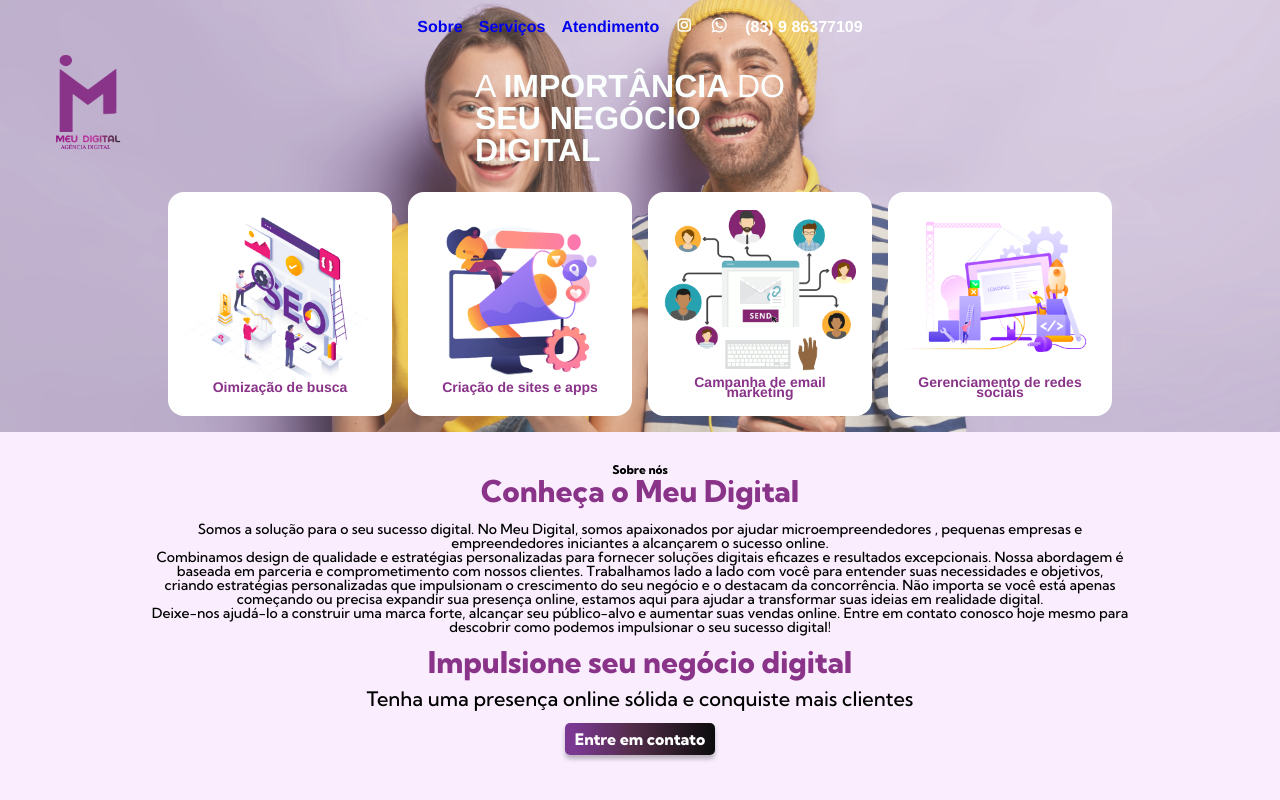
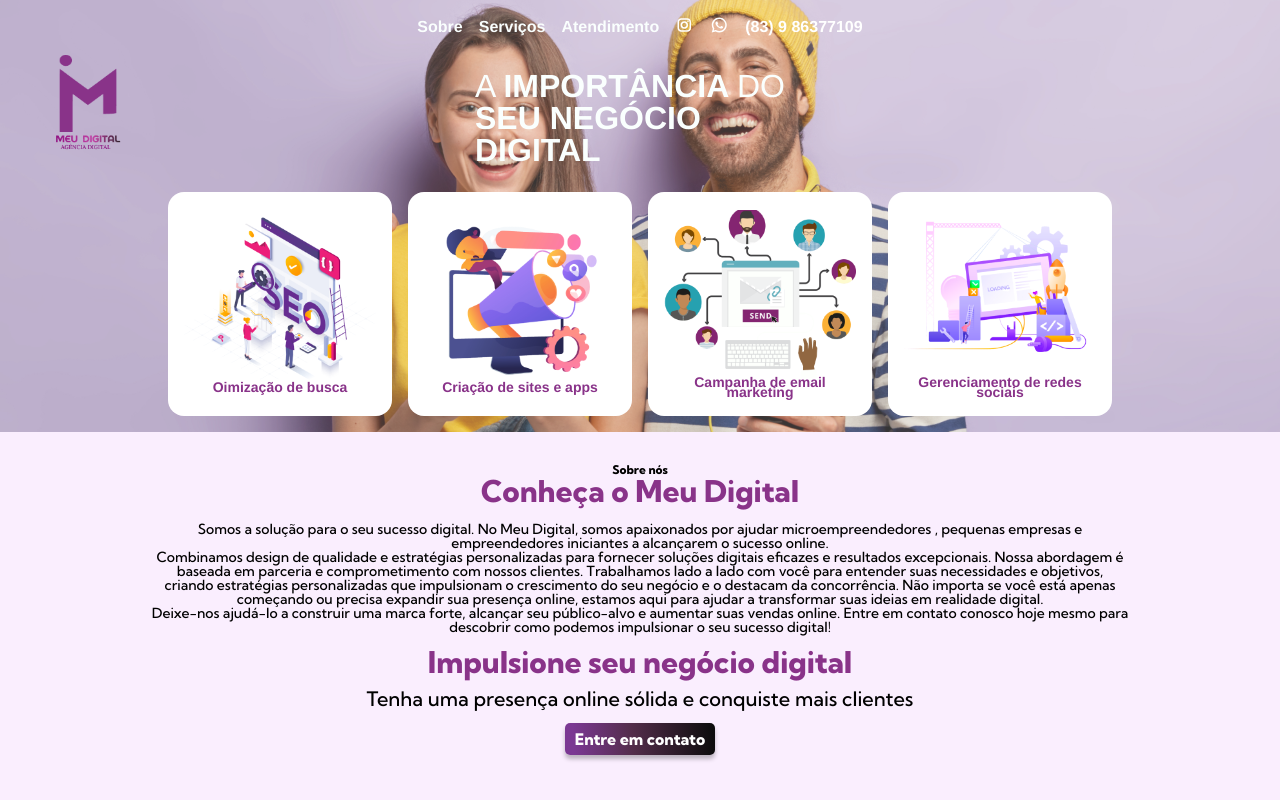
Before and after one commit to PedroNestJp/MeuDigitalAgenciaV2, a React (Create React App) app: page / in a window 1280 px wide. Shown: the top 800 px of the page. Built offline with nearby package versions, Linux system fonts and the light colour scheme.

Commit message:
links color header fix

```diff
--- a/src/App.css
+++ b/src/App.css
@@ -1,6 +1,4 @@
-a {
-    text-decoration: none;
-}
+
 
 .App{
     background-color: #faeefe;
--- a/src/styles/Header.css
+++ b/src/styles/Header.css
@@ -1,9 +1,10 @@
 @import url("https://fonts.googleapis.com/css2?family=Kumbh+Sans:wght@200;300;400;500;600;700;800&display=swap");
 
+.listLinks {
+  text-decoration: none;
+  color: #fafffe;
+}
 
-a{
-  text-decoration: none;
-}
 header {
   background-image: url("../../public/img/ImgHeader.png");
   background-repeat: no-repeat;
@@ -21,12 +22,6 @@ header {
   justify-content: center;
 }
 
-.headerLogo {
-  /* top: 1rem;
-  left: 1rem;
-  position: absolute;
-  margin: 1rem; */
-}
 
 .logoImg {
   width: 5rem;
@@ -101,11 +96,7 @@ header {
   line-height: 70%;
   text-align: center;
 }
-.slogan {
-  /* border: 0px none;
-  height: 100px;
-  width: 414px; */
-}
+
 
 @media (max-width: 1000px) {
   .card {
@@ -124,9 +115,7 @@ header {
   .cardImg {
     width: 6rem;
   }
-  /* .navbar {
-    justify-content: flex-end;
-  } */
+
   .logoImg {
     width: 5rem;
   }
@@ -190,9 +179,6 @@ header {
     height: 30vh;
   }
 
-  .headerLogo {
-    /* position: relative; */
-  }
   .navbar {
     display: flex;
     align-items: center;
```
